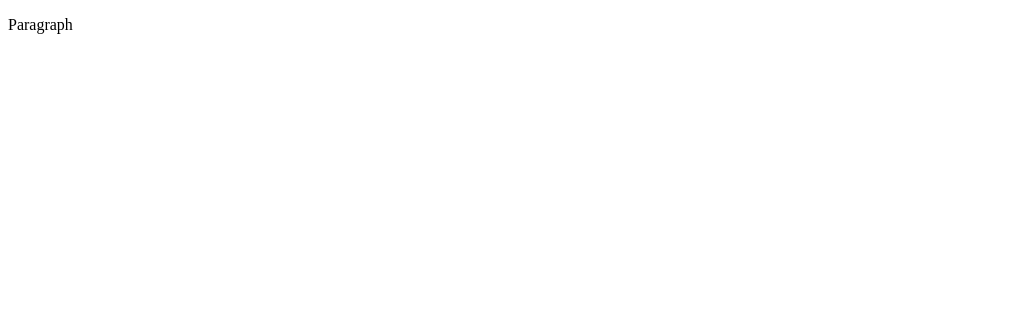
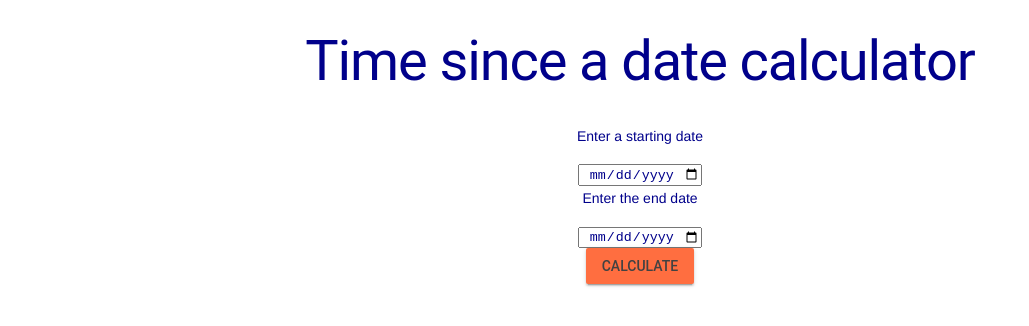
Before and after one commit to ICD2O-Digital-Tech-Denys-B/Assign-02-HTML-Calculations, a plain HTML site: page index.html in a window 1280 px wide. Shown: the whole page, without its empty margins (0-1029 px from the left). Drawn offline with nearby package versions, Linux system fonts and the light colour scheme.

Commit message:
Finished

```diff
--- a/css/style.css
+++ b/css/style.css
@@ -2,3 +2,7 @@
 * Created on: Sep 2020
 * This file contains the CSS for index.html
 */
+* {
+    text-align: center;
+    color: darkblue;
+}
--- a/index.html
+++ b/index.html
@@ -1,9 +1,28 @@
 <!DOCTYPE html>
 <html>
   <head>
-    <title>Title</title>
+    <title>TimeSince</title>
+    <link rel="apple-touch-icon" sizes="180x180" href="favicon/apple-touch-icon.png">
+    <link rel="icon" type="image/png" sizes="32x32" href="favicon/favicon-32x32.png">
+    <link rel="icon" type="image/png" sizes="16x16" href="favicon/favicon-16x16.png">
+    <link rel="manifest" href="favicon/site.webmanifest">
+    <link rel="stylesheet" href="https://fonts.googleapis.com/icon?family=Material+Icons">
+    <link rel="stylesheet" href="https://code.getmdl.io/1.3.0/material.indigo-deep_orange.min.css">
+    <script defer src="https://code.getmdl.io/1.3.0/material.min.js"></script>
+    <script src="js/script.js"></script>
+    <link rel="stylesheet" href="css/style.css">
   </head>
   <body>
-    <p>Paragraph</p>
+      <h1>Time since a date calculator</h1>
+      <p>Enter a starting date</p>
+      <input type="date" value="" id="date">
+      <p>Enter the end date</p>
+      <input type="date" value="" id="date2">
+      <br>
+      <!-- Accent-colored raised button with ripple -->
+      <button onclick="calcTime()" class="mdl-button mdl-js-button mdl-button--raised mdl-js-ripple-effect mdl-button--accent">
+        Calculate
+      </button>
+      <p id="output"></p>
   </body>
 </html>
--- a/js/script.js
+++ b/js/script.js
@@ -3,3 +3,39 @@
 // Created by: Mr. Coxall
 // Created on: Sep 2020
 // This file contains the JS functions for index.html
+function calcTime() {
+    //Gets the dates
+      let start = new Date(document.getElementById("date").value);
+      let end = new Date(document.getElementById("date2").value);
+      //Makes sure start is before end
+      if (start>end) [start,end] = [end,start];
+      //Save for later to find the weeks
+      const fullStart = new Date(start);
+      //Calculate years and months difference
+      let years = end.getFullYear() - start.getFullYear();
+      let months = end.getMonth() - start.getMonth();
+      let days = end.getDate() - start.getDate();
+      //Subtract 1 month if there are no days
+      if (days<0) {
+        months = months-1;
+        const prevMonth= new Date(end.getFullYear(),end.getMonth(),0);
+        days + prevMonth.getDate();
+      }
+      //Subtract a year if there are no months
+      if (months<0) {
+        years-=1;
+        months+=12;
+      }
+      // Create a new date to find weeks
+      let tempDate = new Date(fullStart);
+      tempDate.setFullYear(tempDate.getFullYear()+years);
+      tempDate.setMonth(tempDate.getMonth()+months);
+      //Getting milliseconds and converting them to a day
+      let remainingMs=end-tempDate;
+      let remainingDays=Math.floor(remainingMs/86400000);
+      //Calculating amount of weeks and rounding down via Math.floor()
+      let weeks = Math.floor(remainingDays/7);
+      //Using the modulo operator to get the days left after the division
+      let extraDays =remainingDays%7;
+      document.getElementById("output").textContent="Difference:"+years+"year(s),"+months+"month(s),"+weeks+"week(s),"+extraDays+"day(s)";
+    }
```
Also changed, not shown: favicon/android-chrome-192x192.png (added), favicon/android-chrome-512x512.png (added), favicon/apple-touch-icon.png (added), favicon/favicon-16x16.png (added), favicon/favicon-32x32.png (added), favicon/favicon.ico (added), favicon/site.webmanifest (added), 4 other files.
